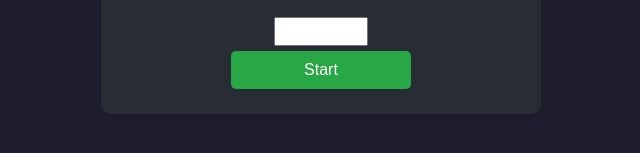
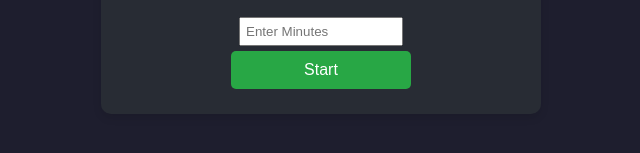
Before and after one commit to saifkha09090/stop-watch, a plain HTML site: page index.html in a window 1280 px wide. Both pictures are taken after a click on the button "Timer". Shown: the part 401-554 px from the top of the page, without its empty margins (319-959 px from the left). Drawn offline with Linux system fonts and the light colour scheme.

Commit message:
Update index.html

```diff
--- a/index.html
+++ b/index.html
@@ -45,7 +45,7 @@
                 <div class="progress" id="timerProgress"></div>
                 <span id="timerTime">00:00</span>
             </div>
-            <input type="number" id="timerMinutes" style="padding: 5px; width: 80px;">
+            <input type="number" id="timerMinutes" placeholder="Enter Minutes" style="padding: 5px; width: 150px;">
             <div class="controls">
                 <button id="startTimer" class="start-btn">Start</button>
                 <button id="stopTimer" class="stop-btn">Stop</button>
```
